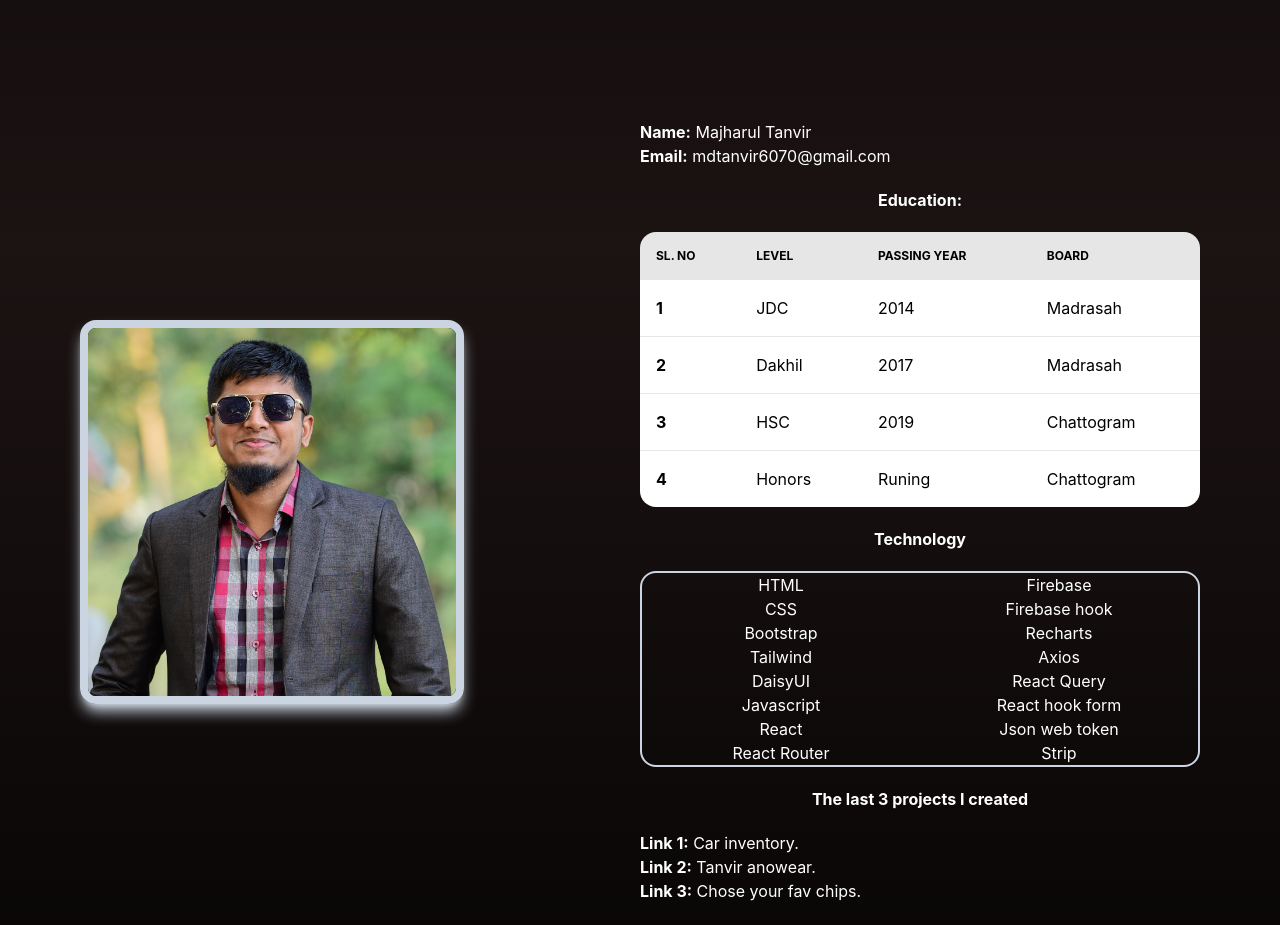
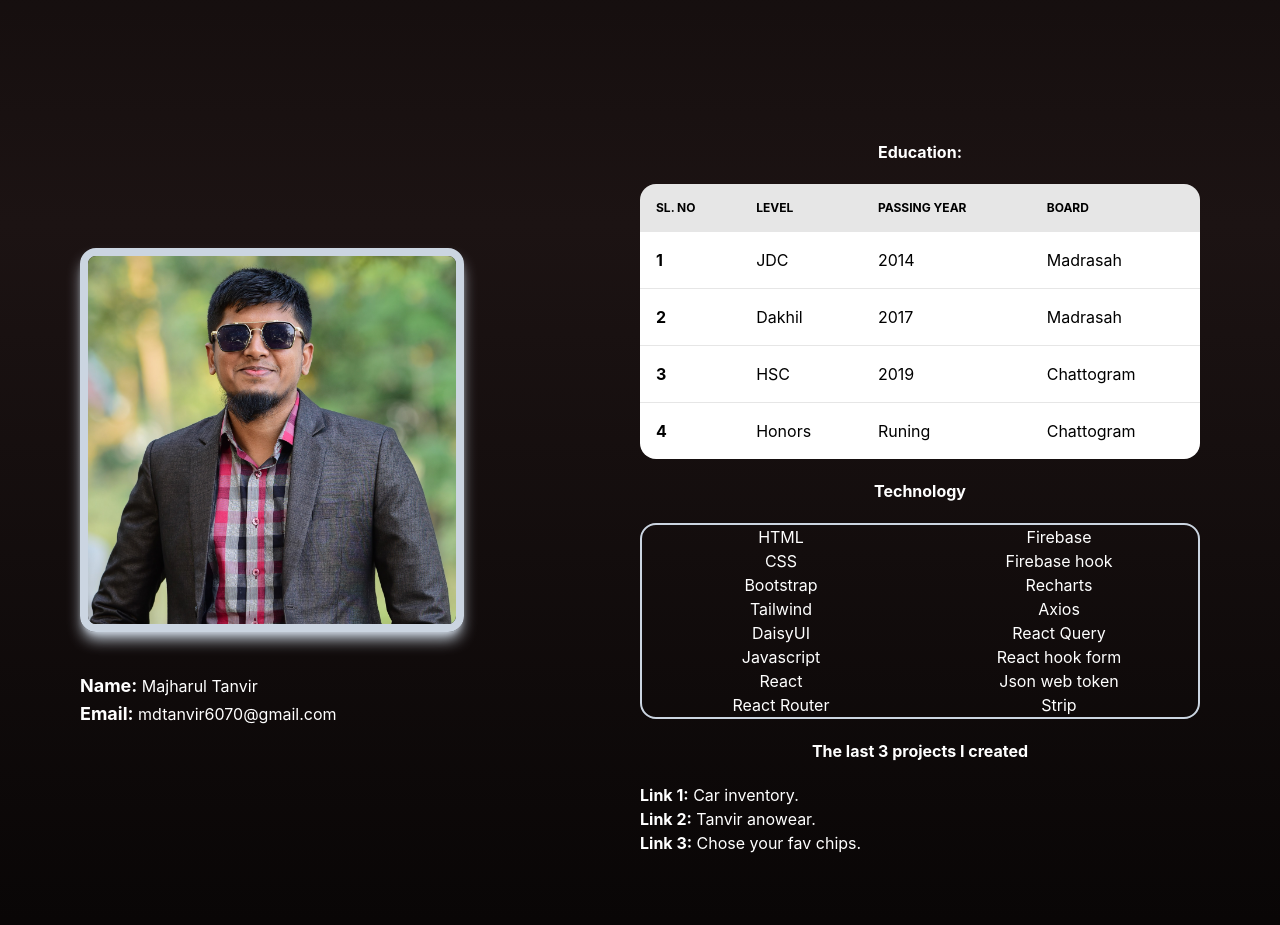
Before and after one commit to MajharolTanvir/E-tools-menufecturer, a React (Create React App) app: page /portfolio in a window 1280 px wide. Shown: the part 800-1725 px from the top of the page. Built offline with nearby package versions, Linux system fonts and the light colour scheme; no server answers.

Commit message:
my portfolio correction

```diff
--- a/src/pages/MyPortfolio/MyPortfolio.js
+++ b/src/pages/MyPortfolio/MyPortfolio.js
@@ -1,5 +1,4 @@
 import React from 'react';
-import { Link } from 'react-router-dom';
 import image from '../../image/DSC_3583.JPG'
 
 const MyPortfolio = () => {
@@ -7,11 +6,13 @@ const MyPortfolio = () => {
         <div className='grid grid-cols-1 md:grid-cols-2 text-white m-10 items-center md:m-20'>
             <div className=''>
                 <img className='w-full md:w-96 border-8 border-slate-300 rounded-2xl shadow-lg shadow-slate-300' src={image} alt="" />
+                <div className='pt-10'>
+                    <p><span className='font-bold text-lg'>Name:</span> Majharul Tanvir</p>
+                    <p><span className='font-bold text-lg'>Email:</span> mdtanvir6070@gmail.com</p>
+                </div>
             </div>
             <div className='my-10'>
                 <div>
-                    <p><span className='font-bold'>Name:</span> Majharul Tanvir</p>
-                    <p><span className='font-bold'>Email:</span> mdtanvir6070@gmail.com</p>
                 </div>
                 <div>
                     <h6 className='font-bold text-center my-5'>Education:</h6>
```
